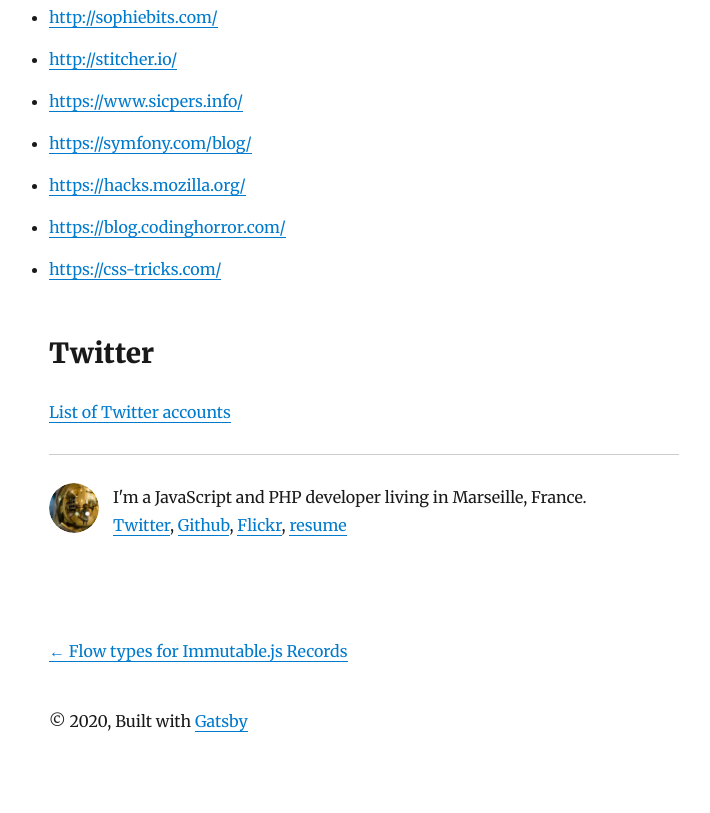
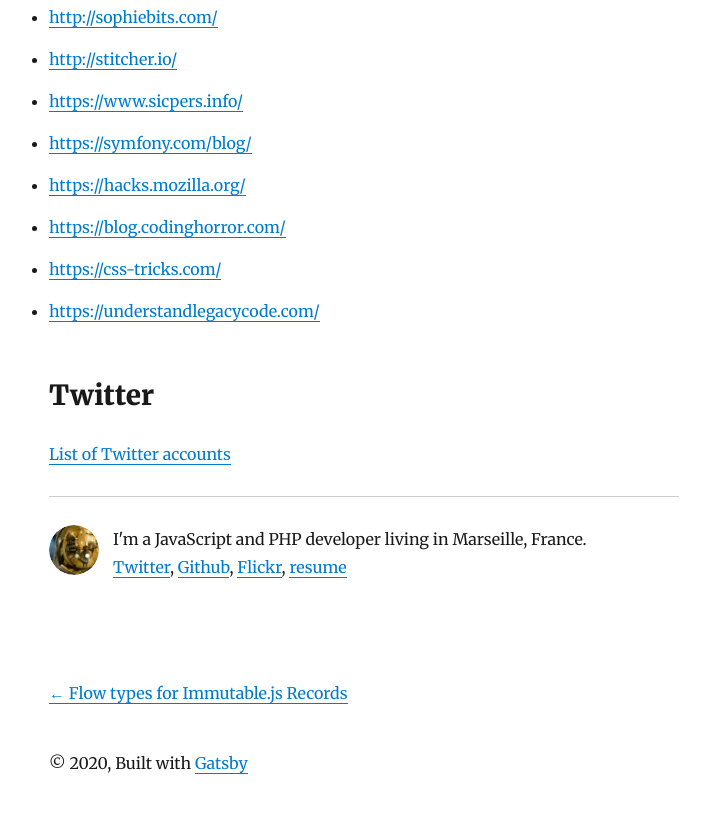
Before and after one commit to camille-hdl/website, a Gatsby site: page /learning-resources/ in a window 1280 px wide. Shown: the part 1840-2653 px from the top of the page, without its empty margins (276-986 px from the left). Before the commit the page ends 2617 px from the top, so only its background shows below. Built offline with nearby package versions, Linux system fonts and the light colour scheme; Gatsby itself is replaced by a stand-in of ours; some packages are replaced by stand-ins of ours.

Commit message:
Add understandlegacycode

```diff
--- a/content/blog/learning-resources/index.md
+++ b/content/blog/learning-resources/index.md
@@ -52,6 +52,7 @@ A (hopefuly up-to-date) compilation of places I go to to keep in touch with the
 * https://hacks.mozilla.org/
 * https://blog.codinghorror.com/
 * https://css-tricks.com/
+* https://understandlegacycode.com/
 
 ## Twitter
 
```
